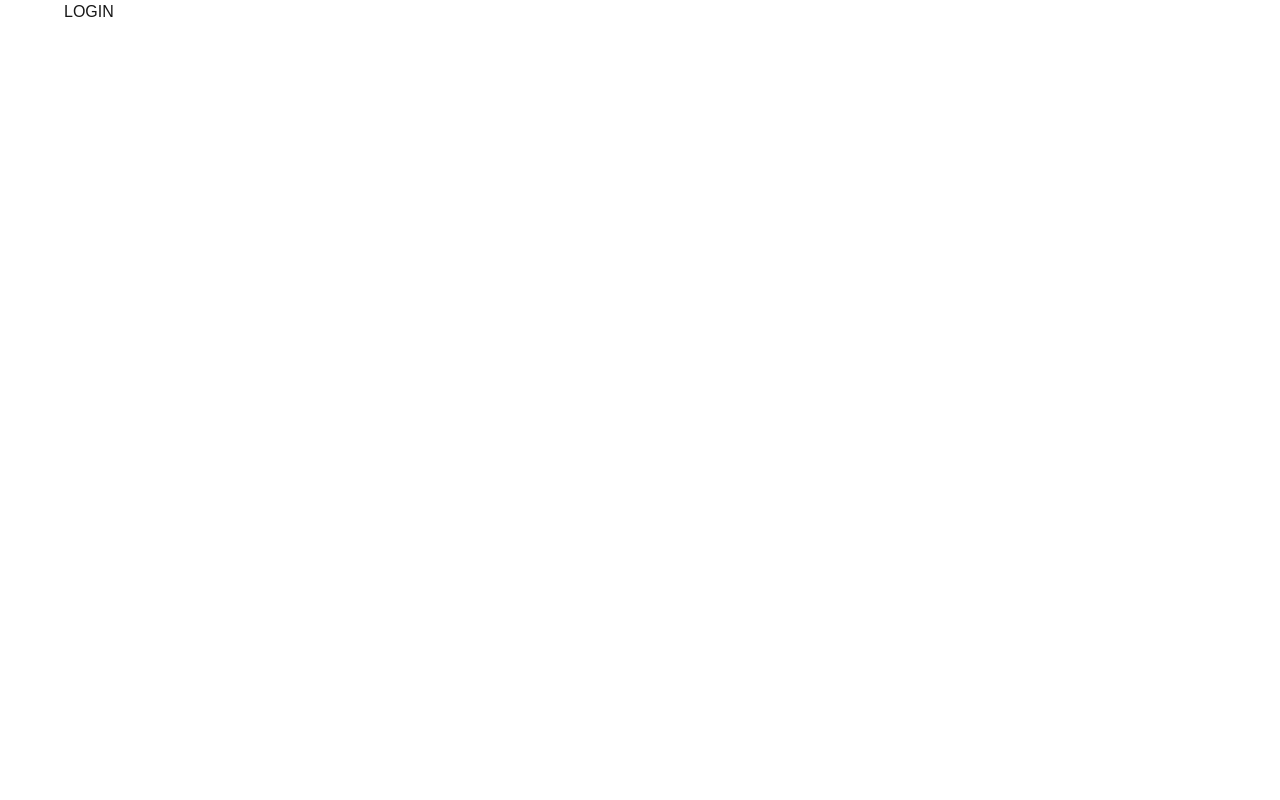
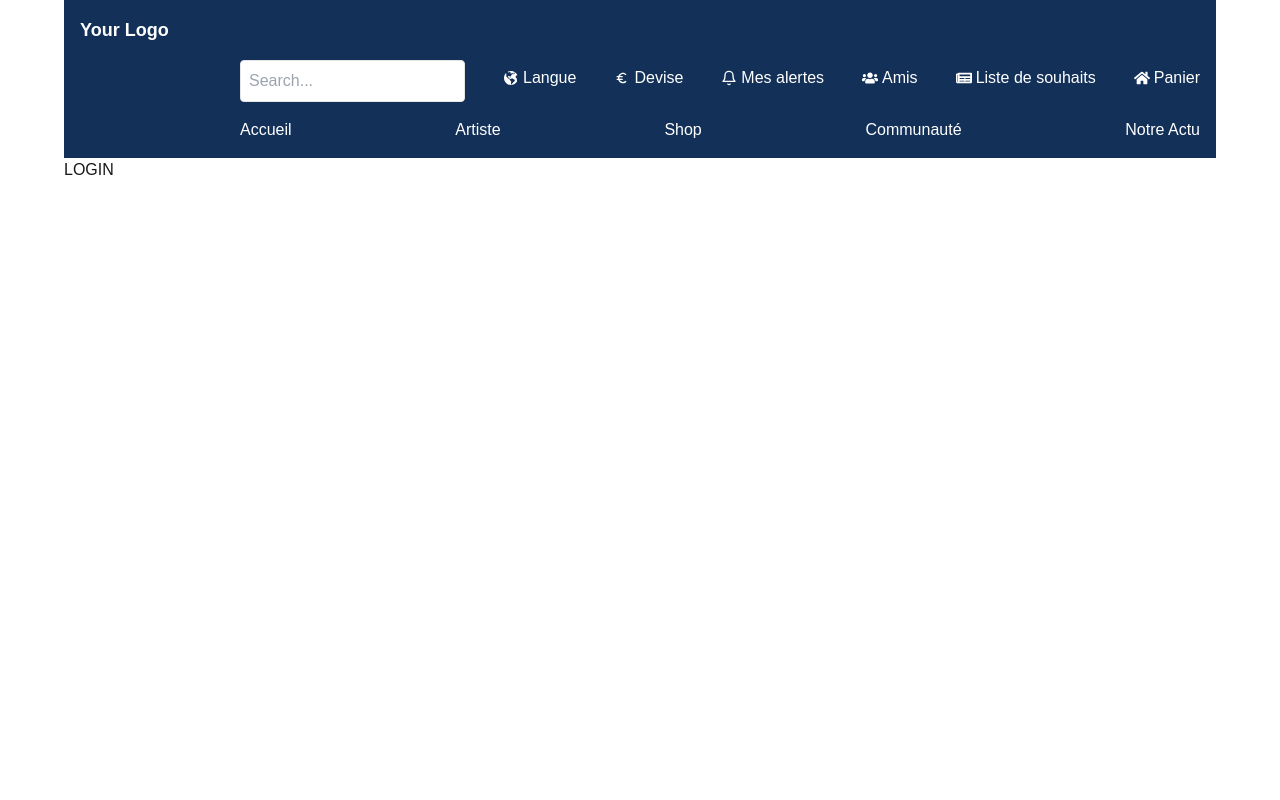
Before and after one commit to VinceBmmrt/next-training, a Next.js app: page /login in a window 1280 px wide. Shown: the top 800 px of the page. Built offline with nearby package versions, Linux system fonts and the light colour scheme.

Commit message:
refactor: Move Footer to Layout and Create Header with Logo and NavLinks
- Moved the Footer component to the Layout for better structure and reusability.
- Created a new Header component featuring the company logo and navigation links.
- Ensured consistent styling and layout across the application.

```diff
--- a/package.json
+++ b/package.json
@@ -17,6 +17,7 @@
     "next": "14.2.13",
     "react": "^18",
     "react-dom": "^18",
+    "react-icons": "^5.3.0",
     "shadcn-ui": "^0.9.1",
     "tailwind-merge": "^2.5.2",
     "tailwindcss-animate": "^1.0.7"
--- a/src/app/layout.tsx
+++ b/src/app/layout.tsx
@@ -1,6 +1,8 @@
+import Footer from "@/components/ui/footer";
 import type { Metadata } from "next";
 import localFont from "next/font/local";
 import "./globals.css";
+import Header from "@/components/ui/header";
 
 const geistSans = localFont({
   src: "./fonts/GeistVF.woff",
@@ -28,7 +30,9 @@ export default function RootLayout({
       <body
         className={`${geistSans.variable} ${geistMono.variable} antialiased`}
       >
+        <Header />
         {children}
+        <Footer></Footer>
       </body>
     </html>
   );
--- a/src/app/login/page.tsx
+++ b/src/app/login/page.tsx
@@ -1,12 +1,8 @@
-import Footer from "../../components/ui/footer";
-
 export default function LoginPage() {
   return (
     <div className="w-[90%] mx-auto">
+      <div></div>
       <div className="h-lvh">LOGIN</div>
-      <div>
-        <Footer></Footer>;
-      </div>
     </div>
   );
 }
--- a/src/components/ui/footer.tsx
+++ b/src/components/ui/footer.tsx
@@ -23,7 +23,7 @@ const socialIcons = [
 
 export default function Footer() {
   return (
-    <footer className="bg-primary-112959 text-white py-6 max-w-3/5 ">
+    <footer className="bg-primary-112959 text-white py-6 w-[90%] mx-auto ">
       <div className="container mx-auto px-4">
         <div className="flex flex-col items-center mb-8">
           {/* <Image
--- /dev/null
+++ b/src/components/ui/header.tsx
@@ -0,0 +1,67 @@
+import React from "react";
+import { BiEuro } from "react-icons/bi";
+import { FaHome, FaNewspaper, FaUsers } from "react-icons/fa";
+import { FiBell } from "react-icons/fi";
+import { GiEarthAmerica } from "react-icons/gi";
+
+const Header: React.FC = () => {
+  return (
+    <header className="bg-primary-112959 p-4 w-[90%] mx-auto">
+      <div className="flex justify-between items-center">
+        <div className="text-white text-lg font-bold">Your Logo</div>
+      </div>
+
+      <div className="flex justify-between ml-40 mt-4 items-baseline text-white">
+        <input
+          type="text"
+          placeholder="Search..."
+          className="border rounded p-2"
+        />
+        <a href="/" className="flex items-center">
+          <GiEarthAmerica className="mr-1" />
+          Langue
+        </a>
+        <a href="/" className="flex items-center">
+          <BiEuro className="mr-1" />
+          Devise
+        </a>
+        <a href="/" className="flex items-center">
+          <FiBell className="mr-1" />
+          Mes alertes
+        </a>
+        <a href="/" className="flex items-center">
+          <FaUsers className="mr-1" />
+          Amis
+        </a>
+        <a href="/" className="flex items-center">
+          <FaNewspaper className="mr-1" />
+          Liste de souhaits
+        </a>
+        <a href="/" className="flex items-center">
+          <FaHome className="mr-1" />
+          Panier
+        </a>
+      </div>
+
+      <nav className="flex justify-between mt-4 ml-40">
+        <a href="#" className="text-white">
+          Accueil
+        </a>
+        <a href="#" className="text-white">
+          Artiste
+        </a>
+        <a href="#" className="text-white">
+          Shop
+        </a>
+        <a href="#" className="text-white">
+          Communauté
+        </a>
+        <a href="#" className="text-white">
+          Notre Actu
+        </a>
+      </nav>
+    </header>
+  );
+};
+
+export default Header;
```
Also changed, not shown: 1 other file (tests, documents, lock files or other folders).
